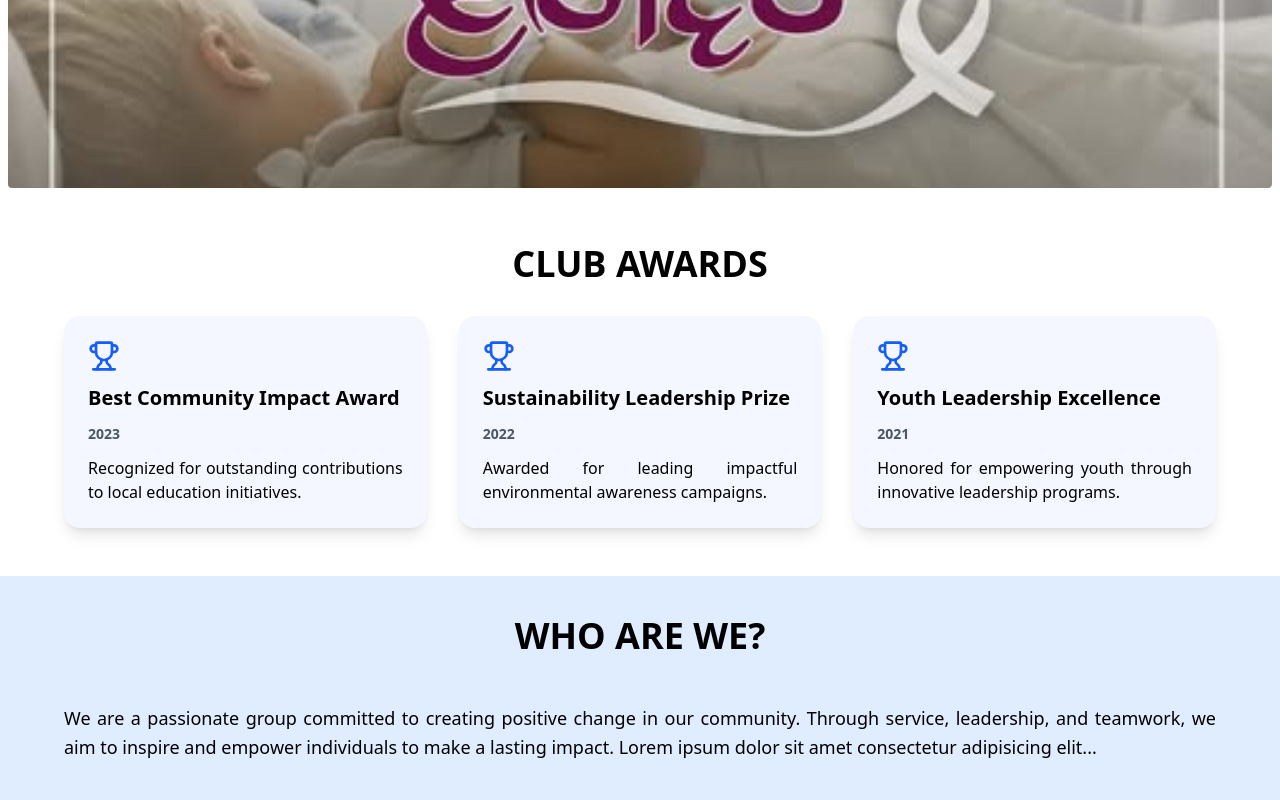
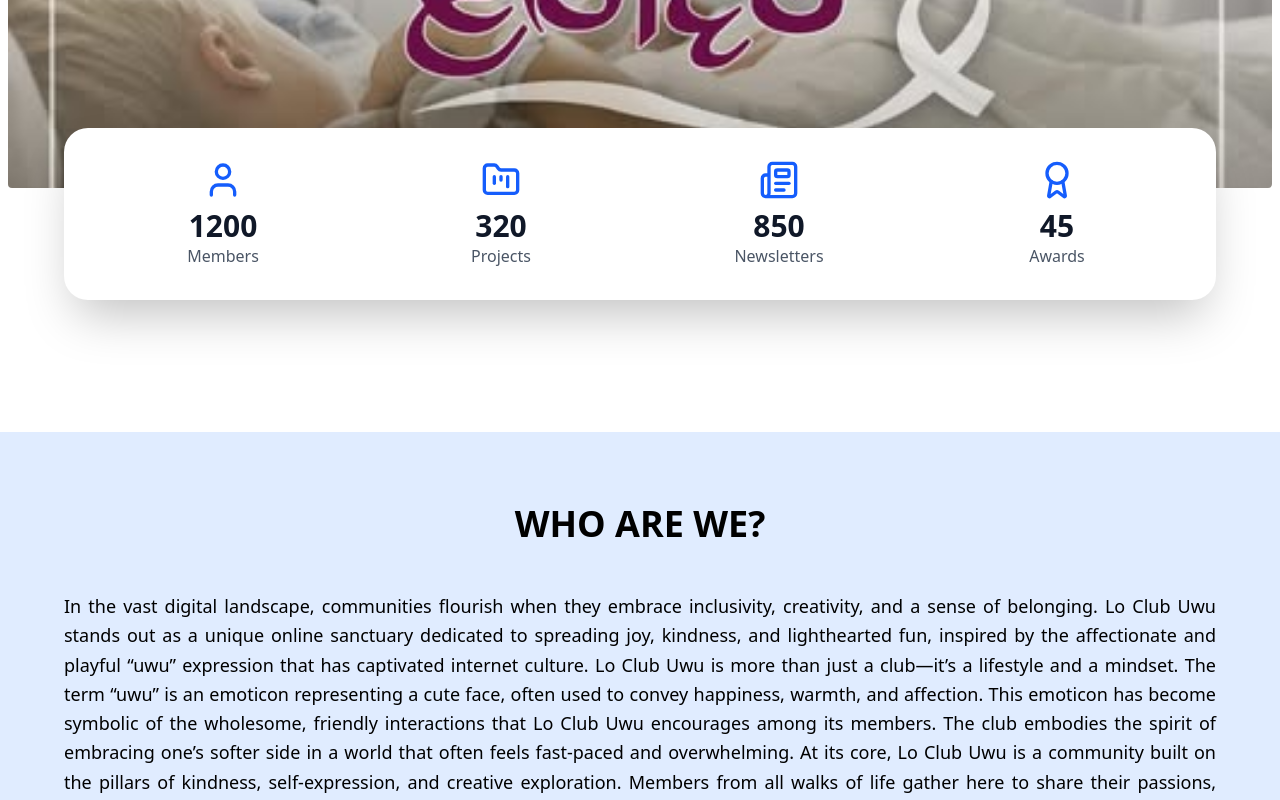
Before and after one commit to Nuwan-droid/leo-club-app, a React (Vite) app in the folder client/: page / in a window 1280 px wide. Shown: the part 600-1400 px from the top of the page. Built offline with nearby package versions, Linux system fonts and the light colour scheme.

Commit message:
done state component]

```diff
--- a/client/src/Components/Elements/Awards.jsx
+++ /dev/null
@@ -1,45 +0,0 @@
-import { Trophy } from 'lucide-react'; // Optional: Lucide icon
-
-function Awards() {
-  const awards = [
-    {
-      title: 'Best Community Impact Award',
-      year: '2023',
-      description: 'Recognized for outstanding contributions to local education initiatives.',
-    },
-    {
-      title: 'Sustainability Leadership Prize',
-      year: '2022',
-      description: 'Awarded for leading impactful environmental awareness campaigns.',
-    },
-    {
-      title: 'Youth Leadership Excellence',
-      year: '2021',
-      description: 'Honored for empowering youth through innovative leadership programs.',
-    },
-  ];
-
-  return (
-    <div className="bg-white py-12 px-4 md:px-16">
-      <h2 className="text-4xl font-extrabold text-center text-black mb-8">
-        CLUB AWARDS
-      </h2>
-
-      <div className="grid gap-8 md:grid-cols-3">
-        {awards.map((award, index) => (
-          <div
-            key={index}
-            className="bg-[#F4F7FF] rounded-2xl shadow-lg p-6 flex flex-col items-start gap-3 hover:shadow-xl transition-shadow"
-          >
-            <Trophy className="text-blue-600 w-8 h-8" />
-            <h3 className="text-xl font-bold text-black">{award.title}</h3>
-            <p className="text-sm text-gray-600 font-semibold">{award.year}</p>
-            <p className="text-black text-justify">{award.description}</p>
-          </div>
-        ))}
-      </div>
-    </div>
-  );
-}
-
-export default Awards;
--- a/client/src/Components/Elements/Content.jsx
+++ b/client/src/Components/Elements/Content.jsx
@@ -5,16 +5,62 @@ function Content() {
   return (
     <div className="bg-[#E0ECFF] py-10 px-4 md:px-16 transition-all duration-500 ease-in-out">
       {/* Heading */}
-      <h1 className="text-4xl font-extrabold text-center text-black mb-4 transition-all duration-500 ease-in-out">
+      <h1 className="text-4xl font-extrabold text-center text-black mb-4 mt-8 transition-all duration-500 ease-in-out">
         WHO ARE WE?
       </h1>
 
       {/* Paragraph under the heading */}
       <p className="text-black text-lg leading-relaxed text-justify pt-8 mb-16 transition-all duration-500 ease-in-out">
-        We are a passionate group committed to creating positive change in our
-        community. Through service, leadership, and teamwork, we aim to inspire
-        and empower individuals to make a lasting impact. Lorem ipsum dolor sit
-        amet consectetur adipisicing elit...
+        In the vast digital landscape, communities flourish when they embrace
+        inclusivity, creativity, and a sense of belonging. Lo Club Uwu stands
+        out as a unique online sanctuary dedicated to spreading joy, kindness,
+        and lighthearted fun, inspired by the affectionate and playful “uwu”
+        expression that has captivated internet culture. Lo Club Uwu is more
+        than just a club—it’s a lifestyle and a mindset. The term “uwu” is an
+        emoticon representing a cute face, often used to convey happiness,
+        warmth, and affection. This emoticon has become symbolic of the
+        wholesome, friendly interactions that Lo Club Uwu encourages among its
+        members. The club embodies the spirit of embracing one’s softer side in
+        a world that often feels fast-paced and overwhelming. At its core, Lo
+        Club Uwu is a community built on the pillars of kindness,
+        self-expression, and creative exploration. Members from all walks of
+        life gather here to share their passions, whether that be art, music,
+        storytelling, or simply uplifting messages. The club fosters an
+        environment where people feel safe to express their authentic selves
+        without judgment or negativity. One of the defining features of Lo Club
+        Uwu is its emphasis on creativity. The club regularly hosts events such
+        as digital art contests, collaborative storytelling sessions, and music
+        sharing parties. These activities inspire members to tap into their
+        imagination and share their unique talents with the community. The sense
+        of camaraderie that arises from these shared creative experiences
+        strengthens the bonds between members, making Lo Club Uwu feel like a
+        second home. Moreover, Lo Club Uwu promotes mental wellness and positive
+        interactions. In an age where social media can sometimes breed toxicity,
+        the club acts as a refreshing alternative. Its moderators actively
+        nurture respectful dialogue and encourage members to support one another
+        through challenging times. The atmosphere is intentionally uplifting,
+        filled with encouraging words, cute emojis, and friendly gestures that
+        brighten everyone’s day. The visual identity of Lo Club Uwu is as
+        charming as its ethos. The club’s branding incorporates soft pastel
+        colors, adorable mascots, and whimsical designs that reflect the warm
+        and inviting nature of the community. This aesthetic creates a cozy and
+        welcoming vibe that attracts people looking for a respite from the
+        harsher edges of online spaces. In addition to online interactions, Lo
+        Club Uwu occasionally organizes virtual meetups, workshops, and charity
+        drives, bringing members closer together and giving back to broader
+        communities. These initiatives exemplify the club’s commitment to making
+        a positive impact both within and outside its digital borders. The
+        inclusivity of Lo Club Uwu is one of its greatest strengths. Everyone is
+        welcome—regardless of age, background, or interests. The club celebrates
+        diversity and encourages members to learn from each other’s experiences
+        and perspectives. This open-mindedness helps create a rich, vibrant
+        tapestry of friendships and collaborations. In summary, Lo Club Uwu is a
+        delightful digital haven where warmth, creativity, and kindness reign
+        supreme. It invites individuals to embrace their gentler sides, express
+        themselves freely, and connect with like-minded souls in a supportive
+        and joyful environment. Whether you’re looking for a place to share your
+        art, find inspiration, or simply enjoy some wholesome fun, Lo Club Uwu
+        welcomes you with open arms and an adorable “uwu” smile.
       </p>
 
       {/* Image and second paragraph in styled card */}
@@ -24,7 +70,7 @@ function Content() {
           <img
             src={image}
             alt="Who we are"
-            className="w-full max-w-[400px] h-auto max-h-[400px] rounded-xl shadow-md transition-transform duration-500 hover:scale-105"
+            className="w-full max-w-[400px] h-auto max-h-[400px] rounded-xl shadow-md "
           />
         </div>
 
@@ -75,7 +121,7 @@ function Content() {
           <img
             src={book}
             alt="image book"
-            className="w-full  h-auto rounded-xl shadow-md object-contain transition-transform duration-500 hover:scale-105"
+            className="w-full  h-auto rounded-xl shadow-md object-cover "
           />
         </div>
       </div>
--- a/client/src/Components/Elements/EventCard.jsx
+++ b/client/src/Components/Elements/EventCard.jsx
@@ -1,33 +1,45 @@
-import { Download } from 'lucide-react';
+import PropTypes from "prop-types";
+import Button from "./Button";
 
-function EventCard() {
-  const event = {
-    title: 'Annual Tech Expo 2025',
-    date: 'June 10, 2025',
-    imageUrl: '/images/tech-expo.jpg', // Replace with your image path
-    fileUrl: '/downloads/event-brochure.pdf', // Replace with your file path
-  };
-
+export default function EventCard({ imageSrc, month, year, className = "" }) {
   return (
-    <div className="max-w-sm bg-white rounded-2xl shadow-lg overflow-hidden hover:shadow-xl transition-shadow">
-      <img
-        src={event.imageUrl}
-        alt={event.title}
-        className="w-full h-48 object-cover"
+    <div
+      className={`
+        w-full max-w-[260px] sm:max-w-sm
+        bg-[#F2F4F7] text-center
+        py-4 sm:py-6 px-2 sm:px-4
+        rounded-xl shadow-sm
+        ${className}
+      `}
+    >
+      {imageSrc && (
+        <img
+          src={imageSrc}
+          alt={`${month} ${year}`}
+          className="w-32 h-32 sm:w-64 sm:h-64 object-cover mx-auto mb-3 sm:mb-4"
+        />
+      )}
+      <h3 className="text-base sm:text-lg font-medium text-gray-700">{month}</h3>
+      <p className="text-xl sm:text-2xl font-semibold text-gray-900">{year}</p>
+      <Button
+        label="Download"
+        className="login mt-2 sm:mt-4 text-sm sm:text-base"
+        onClick={() => {}}
       />
-      <div className="p-6 flex flex-col gap-4">
-        <p className="text-gray-500 text-sm text-center">{event.date}</p>
-        <a
-          href={event.fileUrl}
-          download
-          className="inline-flex items-center justify-center gap-2 px-4 py-2 bg-blue-600 text-white text-sm font-semibold rounded-lg hover:bg-blue-700 transition"
-        >
-          <Download className="w-4 h-4" />
-          Download
-        </a>
-      </div>
     </div>
   );
 }
 
-export default EventCard;
+EventCard.propTypes = {
+  imageSrc: PropTypes.string,
+  month: PropTypes.string,
+  year: PropTypes.string,
+  className: PropTypes.string,
+};
+
+EventCard.defaultProps = {
+  imageSrc: "https://via.placeholder.com/80",
+  month: "January",
+  year: "2025",
+  className: "",
+};
--- /dev/null
+++ b/client/src/Components/Elements/Stat.jsx
@@ -0,0 +1,46 @@
+import { useEffect, useState, useRef } from "react";
+
+const Stat = ({ end, label, Icon }) => {
+  const [count, setCount] = useState();
+  const currentRef = useRef(0);
+  const startTimeRef = useRef(null);
+  const animFrameRef = useRef(null);
+
+  useEffect(() => {
+    if (isNaN(end) || end <= 0) {
+      return 0;
+    }
+
+    const duration = 1000;
+
+    const step = (timestamp) => {
+      if (!startTimeRef.current) startTimeRef.current = timestamp;
+      const elapsed = timestamp - startTimeRef.current;
+      const progress = Math.min(elapsed / duration, 1);
+
+      currentRef.current = progress * end;
+      setCount(Math.ceil(currentRef.current));
+
+      if (progress < 1) {
+        animFrameRef.current = requestAnimationFrame(step);
+      }
+    };
+
+    animFrameRef.current = requestAnimationFrame(step);
+
+    return () => {
+      cancelAnimationFrame(animFrameRef.current);
+      startTimeRef.current = null;
+    };
+  }, [end]);
+
+  return (
+    <div className="flex flex-col items-center justify-center text-center ">
+      {Icon && <Icon className="w-10 h-10 text-blue-600 mb-2" />}
+      <span className="text-3xl font-extrabold text-gray-900">{count}</span>
+      <span className="text-md font-medium text-gray-600">{label}</span>
+    </div>
+  );
+};
+
+export default Stat;
--- /dev/null
+++ b/client/src/Components/Elements/StatSection.jsx
@@ -0,0 +1,17 @@
+import Stat from "./Stat";
+import { User, FolderKanban, Newspaper, Award } from "lucide-react";
+
+const StatsSection = () => {
+  return (
+    <div className="relative -top-[100px] bg-white rounded-3xl shadow-2xl p-8 w-full max-w-6xl mx-auto mt-10 mb-8">
+      <div className="grid grid-cols-1 sm:grid-cols-2 lg:grid-cols-4 gap-6">
+        <Stat end={1200} label="Members" Icon={User} />
+        <Stat end={320} label="Projects" Icon={FolderKanban} />
+        <Stat end={850} label="Newsletters" Icon={Newspaper} />
+        <Stat end={45} label="Awards" Icon={Award} />
+      </div>
+    </div>
+  );
+};
+
+export default StatsSection;
--- a/client/src/Components/Pages/Landing.jsx
+++ b/client/src/Components/Pages/Landing.jsx
@@ -3,16 +3,18 @@ import Footer from "../Elements/Footer"
 import Login from "../Elements/Login"
 import ImageSlider from "../Elements/ImageSlider"
 import Content from "../Elements/Content"
-import Awards from "../Elements/Awards"
+import Awards from "../Elements/Stat"
+import EventCardSlider from "../Elements/EventCardSlider"
+import StatsSection from "../Elements/StatSection"
 
-import EventCardslider from "../Elements/EventCardSlider"
 function Landing(){
     return(<>
       <NavBar/>
       <ImageSlider/>
+      <StatsSection/>
       <Awards/>
       <Content/>
-      <EventCardslider/>
+      <EventCardSlider/>
       <Footer/>
 
 
```
Also changed, not shown: client/src/Components/Elements/EventCardSlider.jsx (+53 -30 lines).
